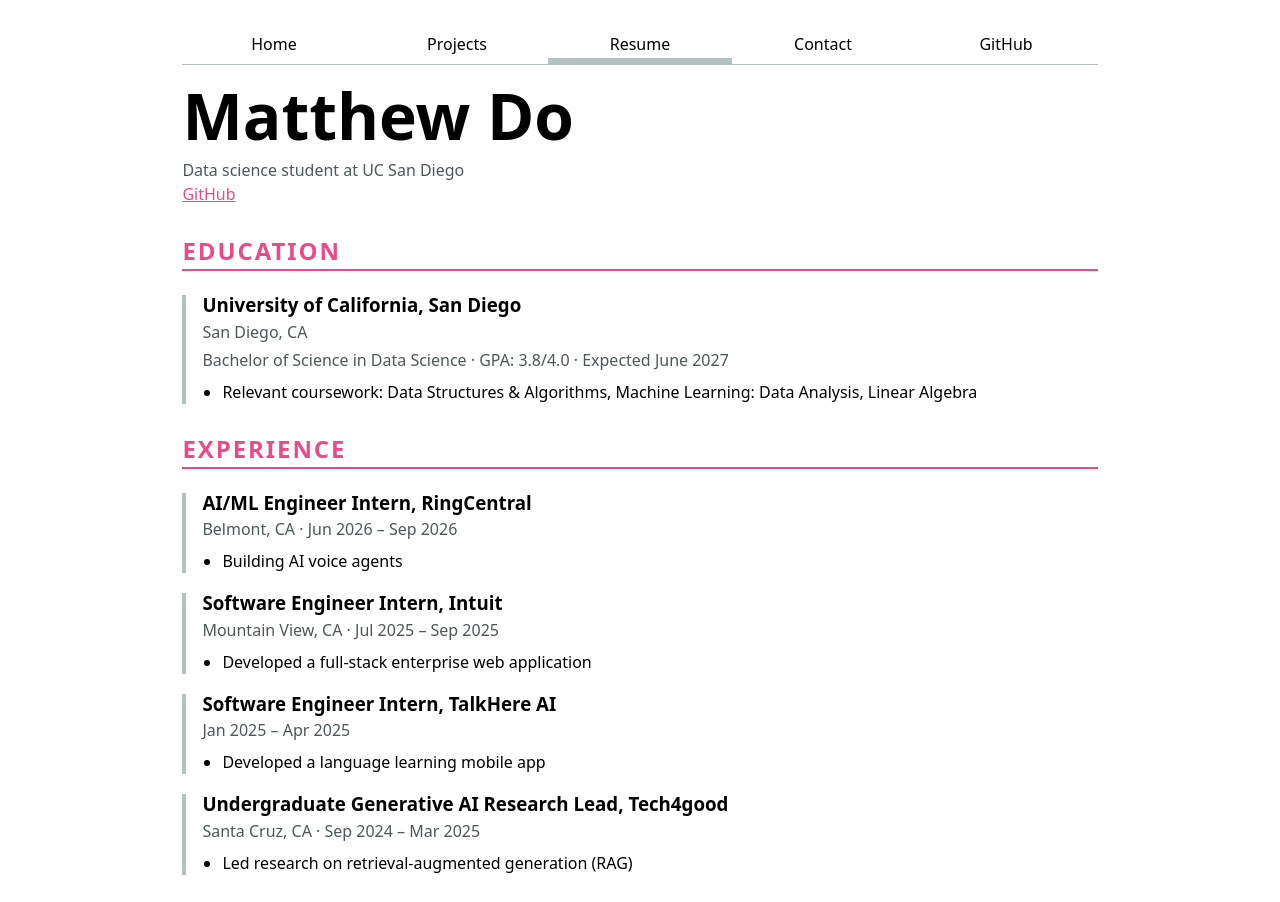
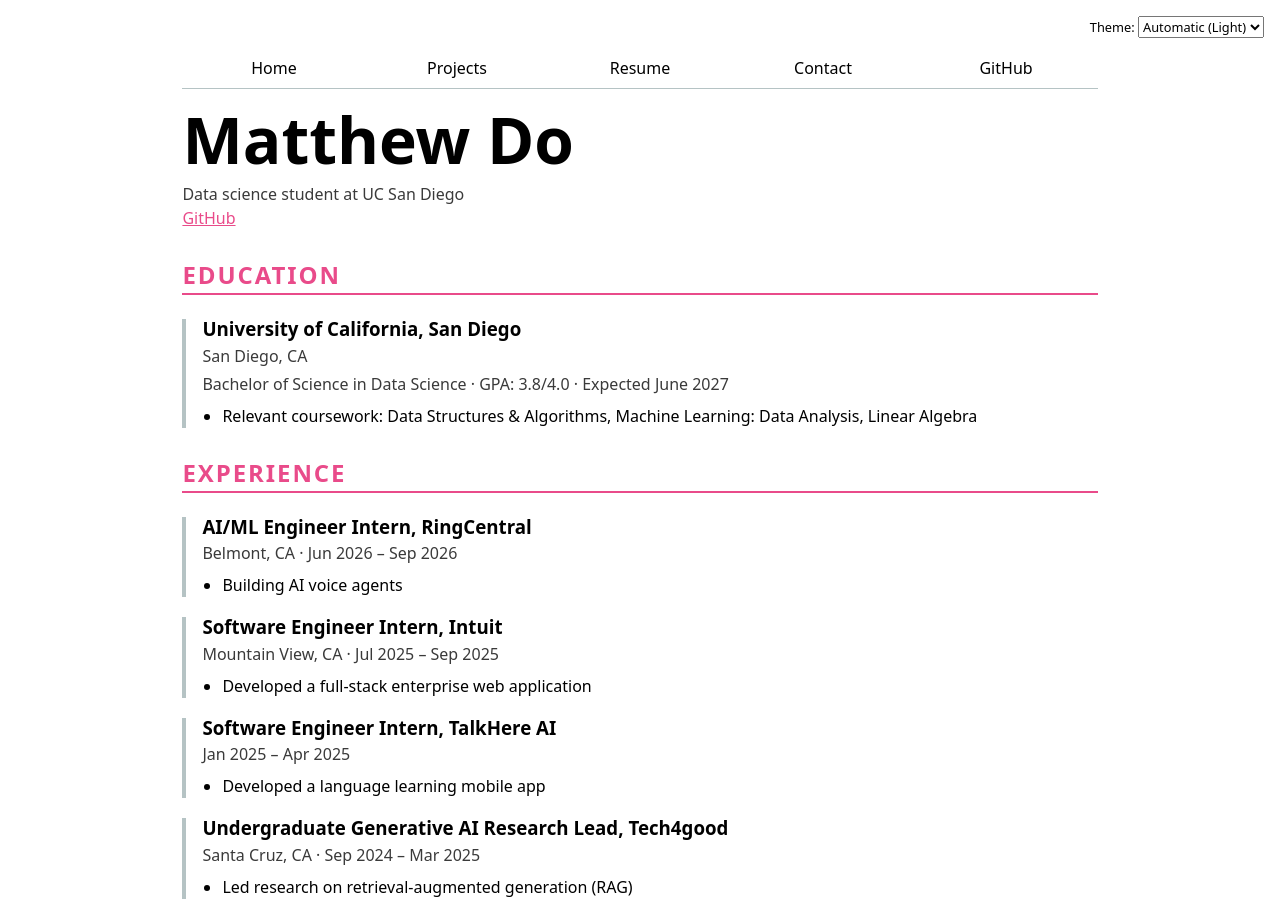
Before and after one commit to DoMatthew/106port, a plain HTML site: page resume/index.html in a window 1280 px wide. Shown: the top 902 px of the page. Drawn offline with Linux system fonts and the light colour scheme.

Commit message:
lab03 finished

```diff
--- /dev/null
+++ b/global.js
@@ -0,0 +1,91 @@
+console.log('IT’S ALIVE!');
+
+function $$(selector, context = document) {
+  return Array.from(context.querySelectorAll(selector));
+}
+
+let pages = [
+  { url: '', title: 'Home' },
+  { url: 'projects/', title: 'Projects' },
+  { url: 'resume/', title: 'Resume' },
+  { url: 'contact/', title: 'Contact' },
+  { url: 'https://github.com/DoMatthew', title: 'GitHub' },
+];
+
+const BASE_PATH =
+  location.hostname === 'localhost' || location.hostname === '127.0.0.1'
+    ? '/'
+    : '/106port/';
+
+let nav = document.createElement('nav');
+document.body.prepend(nav);
+
+for (let p of pages) {
+  let url = p.url;
+  let title = p.title;
+
+  url = !url.startsWith('http') ? BASE_PATH + url : url;
+
+  let a = document.createElement('a');
+  a.href = url;
+  a.textContent = title;
+  nav.append(a);
+
+  a.classList.toggle(
+    'current',
+    a.host === location.host && a.pathname === location.pathname,
+  );
+
+  if (a.host !== location.host) {
+    a.target = '_blank';
+  }
+}
+
+// dark mode switch
+let prefersDark = matchMedia('(prefers-color-scheme: dark)').matches;
+
+document.body.insertAdjacentHTML(
+  'afterbegin',
+  `
+	<label class="color-scheme">
+		Theme:
+		<select>
+			<option value="light dark">Automatic (${prefersDark ? 'Dark' : 'Light'})</option>
+			<option value="light">Light</option>
+			<option value="dark">Dark</option>
+		</select>
+	</label>`,
+);
+
+let select = document.querySelector('.color-scheme select');
+
+function setColorScheme(colorScheme) {
+  document.documentElement.style.setProperty('color-scheme', colorScheme);
+  select.value = colorScheme;
+  localStorage.colorScheme = colorScheme;
+}
+
+if ('colorScheme' in localStorage) {
+  setColorScheme(localStorage.colorScheme);
+}
+
+select.addEventListener('input', function (event) {
+  console.log('color scheme changed to', event.target.value);
+  setColorScheme(event.target.value);
+});
+
+let form = document.querySelector('form');
+
+form?.addEventListener('submit', function (event) {
+  event.preventDefault();
+
+  let data = new FormData(form);
+  let params = [];
+
+  for (let [name, value] of data) {
+    params.push(`${name}=${encodeURIComponent(value)}`);
+  }
+
+  let url = form.action + '?' + params.join('&');
+  location.href = url;
+});
--- a/resume/index.html
+++ b/resume/index.html
@@ -5,18 +5,9 @@
     <meta name="viewport" content="width=device-width, initial-scale=1.0" />
     <title>Resume | Matthew Do</title>
     <link rel="stylesheet" href="../style.css" />
+    <script type="module" src="../global.js"></script>
   </head>
   <body class="resume">
-    <nav>
-      <ul>
-        <li><a href="../index.html">Home</a></li>
-        <li><a href="../projects/index.html">Projects</a></li>
-        <li><a class="current" href="index.html">Resume</a></li>
-        <li><a href="../contact/index.html">Contact</a></li>
-        <li><a href="https://github.com/DoMatthew" target="_blank">GitHub</a></li>
-      </ul>
-    </nav>
-
     <header>
       <h1>Matthew Do</h1>
       <p>Data science student at UC San Diego</p>
--- a/style.css
+++ b/style.css
@@ -1,7 +1,9 @@
 :root {
+  color-scheme: light dark;
   --color-accent: oklch(65% 50% 0);
-  --color-border: oklch(80% 3% 200);
-  --color-muted: oklch(45% 3% 200);
+  --color-border: oklch(50% 10% 200 / 40%);
+  /* Secondary text that adapts to light and dark mode */
+  --color-muted: color-mix(in oklch, canvastext 65%, canvas);
 }
 
 html {
@@ -13,6 +15,24 @@ body {
   max-width: 100ch;
   margin-inline: auto;
   padding: 1em;
+  /* Leave room for the theme switcher in the top right corner */
+  padding-top: 2.5rem;
+}
+
+input,
+textarea,
+button,
+select {
+  font: inherit;
+}
+
+/* Dark mode switcher */
+.color-scheme {
+  position: absolute;
+  top: 1rem;
+  right: 1rem;
+  font-size: 80%;
+  font-family: inherit;
 }
 
 img {
@@ -37,9 +57,12 @@ h1 {
 
 /* Navigation */
 nav {
+  --border-color: oklch(50% 10% 200 / 40%);
+
   display: flex;
   margin-bottom: 1em;
-  border-bottom: 1px solid var(--color-border);
+  border-bottom: 1px solid;
+  border-bottom-color: var(--border-color);
 
   ul,
   li {
@@ -54,14 +77,14 @@ nav {
     padding: 0.5em;
 
     &.current {
-      border-bottom: 0.4em solid var(--color-border);
+      border-bottom: 0.4em solid var(--border-color);
       padding-bottom: 0.1em;
     }
 
     &:hover {
       border-bottom: 0.4em solid var(--color-accent);
       padding-bottom: 0.1em;
-      background-color: oklch(from var(--color-accent) 92% 8% h);
+      background-color: color-mix(in oklch, var(--color-accent), canvas 85%);
     }
   }
 }
@@ -82,7 +105,6 @@ form {
   input,
   textarea,
   button {
-    font: inherit;
     box-sizing: border-box;
   }
 
```
Also changed, not shown: contact/index.html (+2 -19 lines), index.html (+1 -10 lines), projects/index.html (+1 -10 lines).
